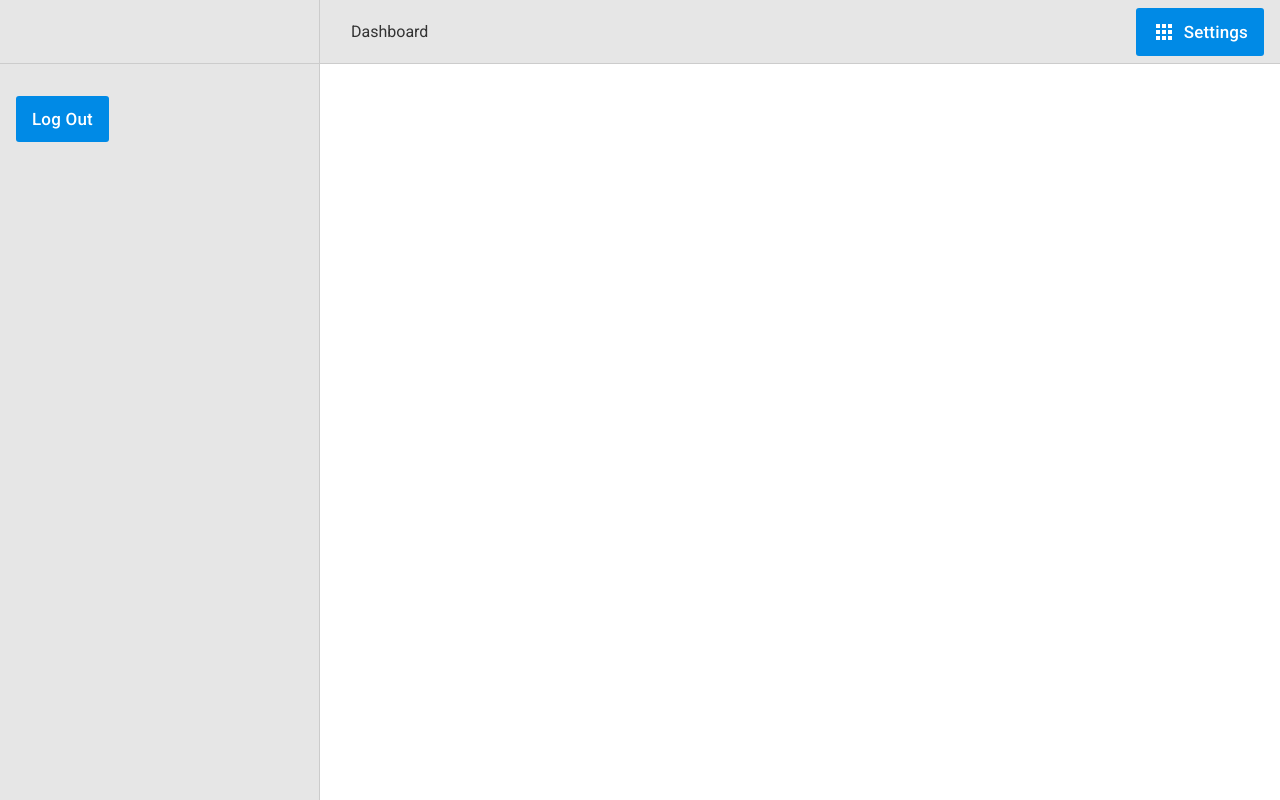
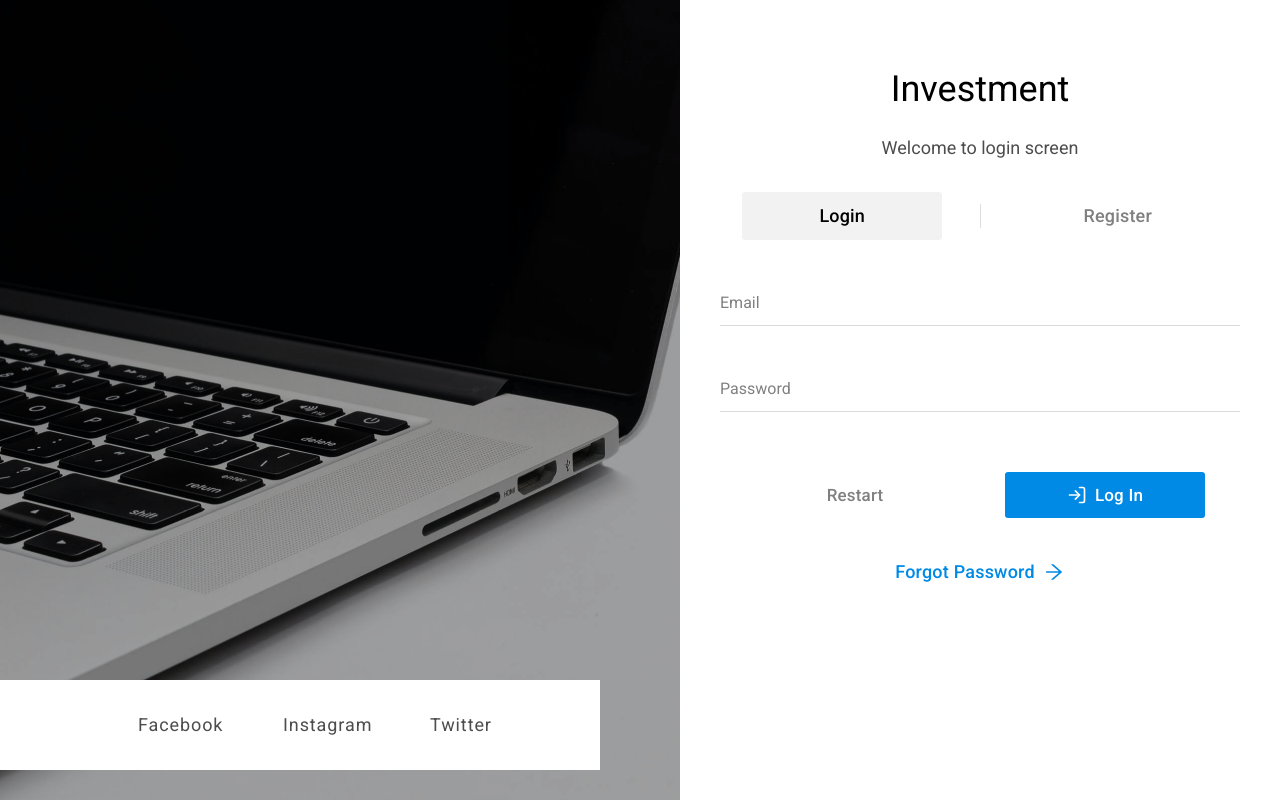
Before and after one commit to danijeldzakula/dashboard, a React (Vite) app: page /login in a window 1280 px wide. Before the commit this address led to /dashboard. Built offline with nearby package versions, Linux system fonts and the light colour scheme; some icons are missing.

Commit message:
update: router system navigation v1

```diff
--- a/jsconfig.json
+++ b/jsconfig.json
@@ -1,6 +1,6 @@
 {
   "compilerOptions": {
-    "baseUrl": "./",
+    "baseUrl": ".",
     "paths": {
       "@/*": ["src/*"]
     }
--- a/src/context/useApp.jsx
+++ b/src/context/useApp.jsx
@@ -12,7 +12,7 @@ const AppContext = createContext(null);
 
 export const AppProvider = ({ children }) => {
   const { width, height } = useWindowDimensions();
-  const [loggedIn, setLoggedIn] = useState(true);
+  const [loggedIn, setLoggedIn] = useState(false);
   const [refetchWidget, setRefetchWidget] = useState(false);
 
   const [widgets, setWidgets] = useState(() => {
--- a/vite.config.js
+++ b/vite.config.js
@@ -1,6 +1,6 @@
 import { defineConfig } from 'vite';
 import react from '@vitejs/plugin-react';
-import path from 'path';
+import path, { resolve } from 'path';
 
 export default defineConfig({
   plugins: [react()],
@@ -11,6 +11,11 @@ export default defineConfig({
     target: 'esnext',
     outDir: 'dist',
   },
+  rollupOptions: {
+    input: {
+      main: resolve(__dirname, 'index.html'),
+    },
+  },
   resolve: {
     alias: {
       '@': path.resolve(__dirname, './src/'),
```
